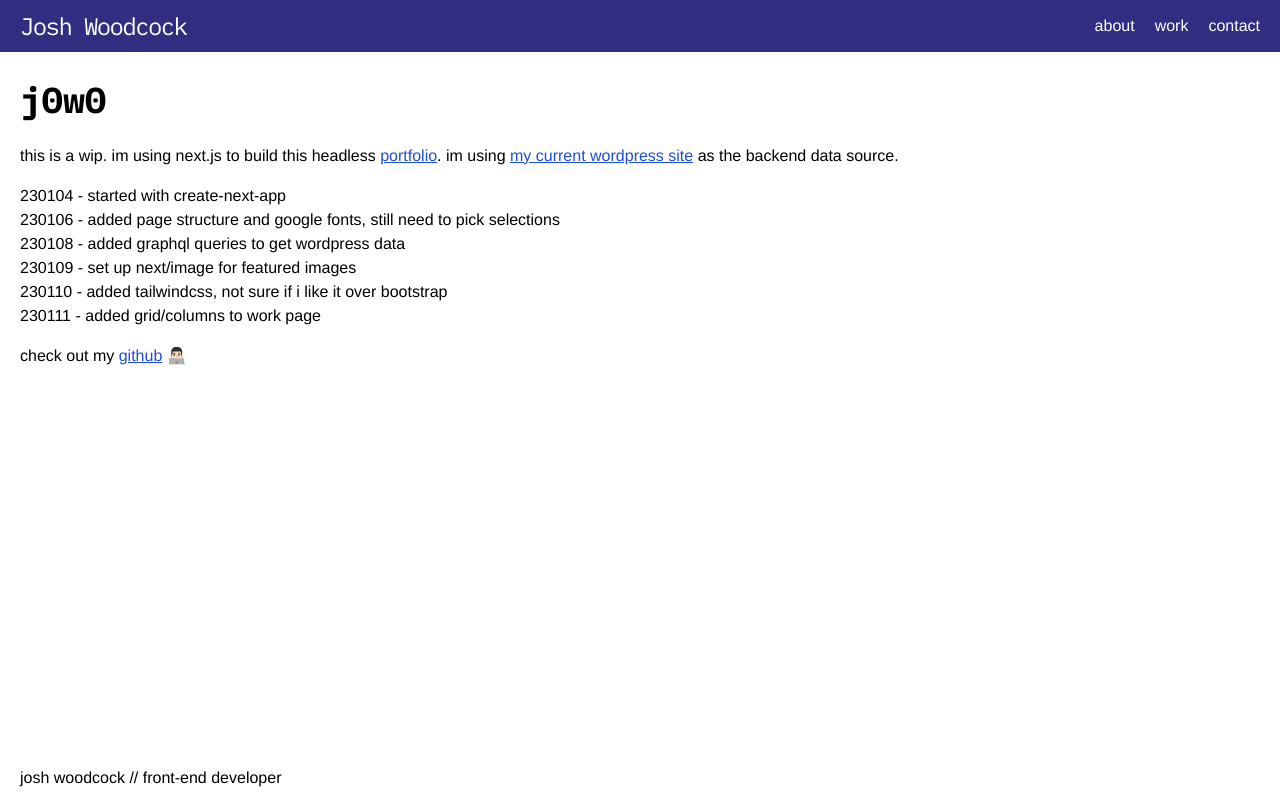
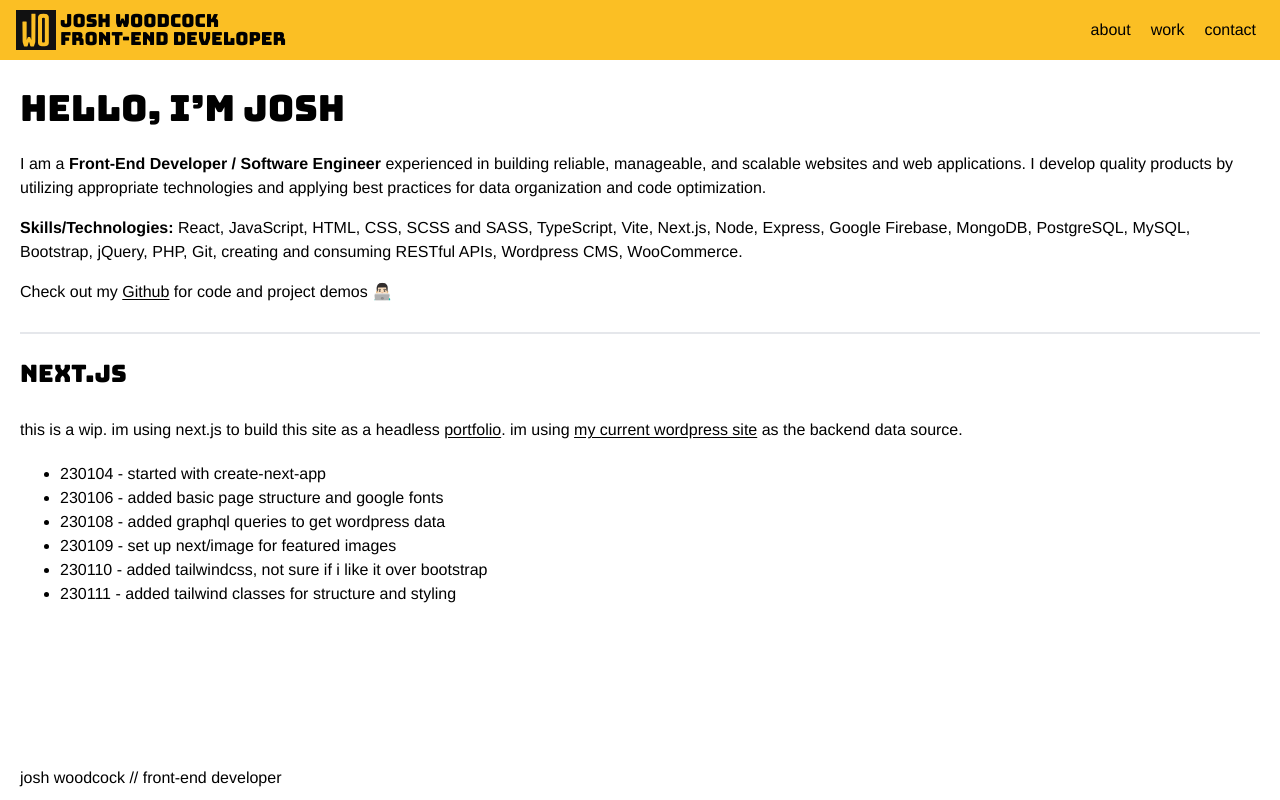
Before and after one commit to j0w0/nextjs-portfolio, a Next.js app: page / in a window 1280 px wide. Built offline with nearby package versions, Linux system fonts and the light colour scheme.

Commit message:
add tw classes for basic structure and styling

```diff
--- a/src/components/Header/Header.jsx
+++ b/src/components/Header/Header.jsx
@@ -1,24 +1,52 @@
 import Link from "next/link";
-import styles from "./Header.module.scss";
+import Image from "next/image";
+import Logo from "../../../public/web-logo.svg";
+
+const PATHS = [
+  {
+    href: "/about",
+    name: "about",
+  },
+  {
+    href: "/work",
+    name: "work",
+  },
+  {
+    href: "/contact",
+    name: "contact",
+  },
+];
 
 export default function Header() {
   return (
-    <header className={`${styles.header} bg-indigo-900 text-white`}>
-      <Link href="/" className="font-secondary text-2xl">
-        Josh Woodcock
+    <header className="bg-amber-400 px-4 py-1 flex justify-between items-center">
+      <Link href="/" className="no-underline flex items-center gap-1">
+        <Image
+          src={Logo}
+          className="w-10 h-10"
+          alt="Josh Woodcock, Front-End Developer"
+        />
+        <h1 className="text-lg leading-none">
+          Josh Woodcock
+          <br />
+          Front-End Developer
+        </h1>
       </Link>
       <nav>
-        <ul>
-          <li>
-            <Link href="/about">about</Link>
-          </li>
-          <li>
-            <Link href="/work">work</Link>
-          </li>
-          <li>
-            <Link href="/contact">contact</Link>
-          </li>
-        </ul>
+        <menu className="list-none p-0 flex items-center flex-wrap gap-1 text-base">
+          {PATHS.map((path) => {
+            return (
+              <li key={path.name}>
+                <Link
+                  href={path.href}
+                  className="no-underline p-2 hover:bg-black hover:text-amber-400"
+                >
+                  {path.name}
+                </Link>
+              </li>
+            );
+          })}
+        </menu>
       </nav>
     </header>
   );
--- a/src/components/Header/Header.module.scss
+++ /dev/null
@@ -1,30 +0,0 @@
-.header {
-  padding: 10px 20px;
-  display: flex;
-  flex-direction: row;
-  align-items: center;
-  justify-content: space-between;
-
-  & > a {
-    letter-spacing: -0.1rem;
-  }
-
-  a {
-    color: white;
-    text-decoration: none;
-
-    &:hover {
-      color: yellow;
-    }
-  }
-
-  nav {
-    margin-left: 20px;
-    ul {
-      list-style: none;
-      display: flex;
-      gap: 20px;
-      flex-wrap: wrap;
-    }
-  }
-}
--- a/src/pages/[slug].js
+++ b/src/pages/[slug].js
@@ -10,6 +10,10 @@ export default function Contact({ page }) {
       <main className={styles.main}>
         <h1 className="font-secondary">{title}</h1>
         <div dangerouslySetInnerHTML={{ __html: content }} />
+
+        {slug === "contact" && (
+          <p>Contact form coming soon! Use the LinkedIn link above 🔗</p>
+        )}
       </main>
     </>
   );
--- a/src/pages/_app.js
+++ b/src/pages/_app.js
@@ -1,28 +1,17 @@
 import "../styles/globals.css";
-import { Arimo, IBM_Plex_Mono } from "@next/font/google";
+import { Arimo, Bungee } from "@next/font/google";
 import Layout from "../components/Layout/Layout";
 
 const arimo = Arimo({ subsets: "latin" });
-const ibmPlexMono = IBM_Plex_Mono({
+const bungee = Bungee({
   subsets: "latin",
-  weight: ["400", "600", "700"],
+  weight: ["400"],
 });
-
-const primaryFont = arimo.style.fontFamily;
-const secondaryFont = ibmPlexMono.style.fontFamily;
 
 export default function App({ Component, pageProps }) {
   return (
-    <>
-      <style jsx global>{`
-        :root {
-          --font-primary: ${primaryFont};
-          --font-secondary: ${secondaryFont};
-        }
-      `}</style>
-      <Layout>
-        <Component {...pageProps} />
-      </Layout>
-    </>
+    <Layout>
+      <Component {...pageProps} />
+    </Layout>
   );
 }
--- a/src/pages/index.js
+++ b/src/pages/index.js
@@ -1,51 +1,82 @@
 import Link from "next/link";
-import styles from "../styles/Home.module.scss";
 import HTMLHead from "../components/HTMLHead/HTMLHead";
 
 export default function Home({ page }) {
   return (
     <>
       <HTMLHead title="Josh Woodcock / Front-End Developer" />
-      <main className={styles.main}>
-        <h1 className="font-secondary">j0w0</h1>
+      <main className="flex flex-col p-5">
+        <h1>{page.greeting}, I&rsquo;m Josh</h1>
+
         <p>
-          this is a wip. im using next.js to build this headless{" "}
+          I am a <strong>Front-End Developer / Software Engineer</strong>{" "}
+          experienced in building reliable, manageable, and scalable websites
+          and web applications. I develop quality products by utilizing
+          appropriate technologies and applying best practices for data
+          organization and code optimization.
+        </p>
+
+        <p>
+          <strong>Skills/Technologies:</strong> React, JavaScript, HTML, CSS,
+          SCSS and SASS, TypeScript, Vite, Next.js, Node, Express, Google
+          Firebase, MongoDB, PostgreSQL, MySQL, Bootstrap, jQuery, PHP, Git,
+          creating and consuming RESTful APIs, Wordpress CMS, WooCommerce.
+        </p>
+
+        <p>
+          Check out my{" "}
+          <a href="https://github.com/j0w00" target="_blank" rel="noreferrer">
+            Github
+          </a>{" "}
+          for code and project demos 👨🏻‍💻
+        </p>
+
+        <hr />
+
+        <h2>Next.js</h2>
+
+        <p>
+          this is a wip. im using next.js to build this site as a headless{" "}
           <Link href="/work">portfolio</Link>. im using{" "}
           <a href="https://www.j0w0.com/" target="_blank" rel="noreferrer">
             my current wordpress site
           </a>{" "}
           as the backend data source.
         </p>
-        <p>
-          230104 - started with create-next-app
-          <br />
-          230106 - added page structure and google fonts, still need to pick
-          selections
-          <br />
-          230108 - added graphql queries to get wordpress data
-          <br />
-          230109 - set up next/image for featured images
-          <br />
-          230110 - added tailwindcss, not sure if i like it over bootstrap
-          <br />
-          230111 - added grid/columns to work page
-        </p>
-        <p>
-          check out my{" "}
-          <a href="https://github.com/j0w00" target="_blank" rel="noreferrer">
-            github
-          </a>{" "}
-          👨🏻‍💻
-        </p>
+
+        <ul>
+          <li>230104 - started with create-next-app</li>
+          <li>230106 - added basic page structure and google fonts</li>
+          <li>230108 - added graphql queries to get wordpress data</li>
+          <li>230109 - set up next/image for featured images</li>
+          <li>
+            230110 - added tailwindcss, not sure if i like it over bootstrap
+          </li>
+          <li>230111 - added tailwind classes for structure and styling</li>
+        </ul>
       </main>
     </>
   );
 }
 
-export async function getStaticProps(context) {
+export async function getServerSideProps() {
+  const GREETINGS = ["Hello", "Hi", "Hey"];
+  const randomIdx = Math.floor(Math.random() * GREETINGS.length);
+  const greeting = GREETINGS[randomIdx];
+
   return {
     props: {
-      page: {},
+      page: {
+        greeting,
+      },
     },
   };
 }
+
+// export async function getStaticProps(context) {
+//   return {
+//     props: {
+//       page: {},
+//     },
+//   };
+// }
--- a/src/styles/Home.module.scss
+++ /dev/null
@@ -1,5 +0,0 @@
-.main {
-  display: flex;
-  flex-direction: column;
-  padding: 20px;
-}
--- a/src/styles/globals.css
+++ b/src/styles/globals.css
@@ -6,14 +6,6 @@
   box-sizing: border-box;
   padding: 0;
   margin: 0;
-}
-
-.font-primary {
-  font-family: var(--font-primary);
-}
-
-.font-secondary {
-  font-family: var(--font-secondary);
 }
 
 #__next {
--- a/src/styles/tailwind-base.css
+++ b/src/styles/tailwind-base.css
@@ -2,7 +2,11 @@
 
 @layer base {
   a {
-    @apply text-blue-700 underline;
+    @apply underline underline-offset-2;
+  }
+
+  a:hover {
+    @apply bg-amber-400;
   }
 
   p {
@@ -19,31 +23,40 @@
   }
 
   hr {
-    @apply border;
+    @apply border my-3;
+  }
+
+  h1,
+  h2,
+  h3,
+  h4,
+  h5,
+  h6 {
+    @apply font-heading;
   }
 
   h1 {
-    @apply text-4xl font-bold my-2;
+    @apply text-4xl my-2;
   }
 
   h2 {
-    @apply text-2xl font-bold my-3;
+    @apply text-2xl my-3;
   }
 
   h3 {
-    @apply text-lg font-bold my-4;
+    @apply text-lg my-4;
   }
 
   h4 {
-    @apply text-base font-bold my-5;
+    @apply text-base my-5;
   }
 
   h5 {
-    @apply text-sm font-bold my-6;
+    @apply text-sm my-6;
   }
 
   h6 {
-    @apply text-xs font-bold my-10;
+    @apply text-xs my-10;
   }
 
   ul,
--- a/tailwind.config.js
+++ b/tailwind.config.js
@@ -7,14 +7,15 @@ module.exports = {
   theme: {
     container: {
       center: true,
+      padding: "1rem",
     },
     fontFamily: {
       sans: ["Arimo", "sans-serif"],
-      serif: ["IBM_Plex_Mono", "serif"],
+      serif: ["Bungee", "serif"],
     },
     extend: {
       fontFamily: {
-        heading: ["IBM_Plex_Mono", "serif"],
+        heading: ["Bungee", "serif"],
       },
     },
   },
```
Also changed, not shown: public/bg-stardust.png (added), public/web-logo.svg (added).
